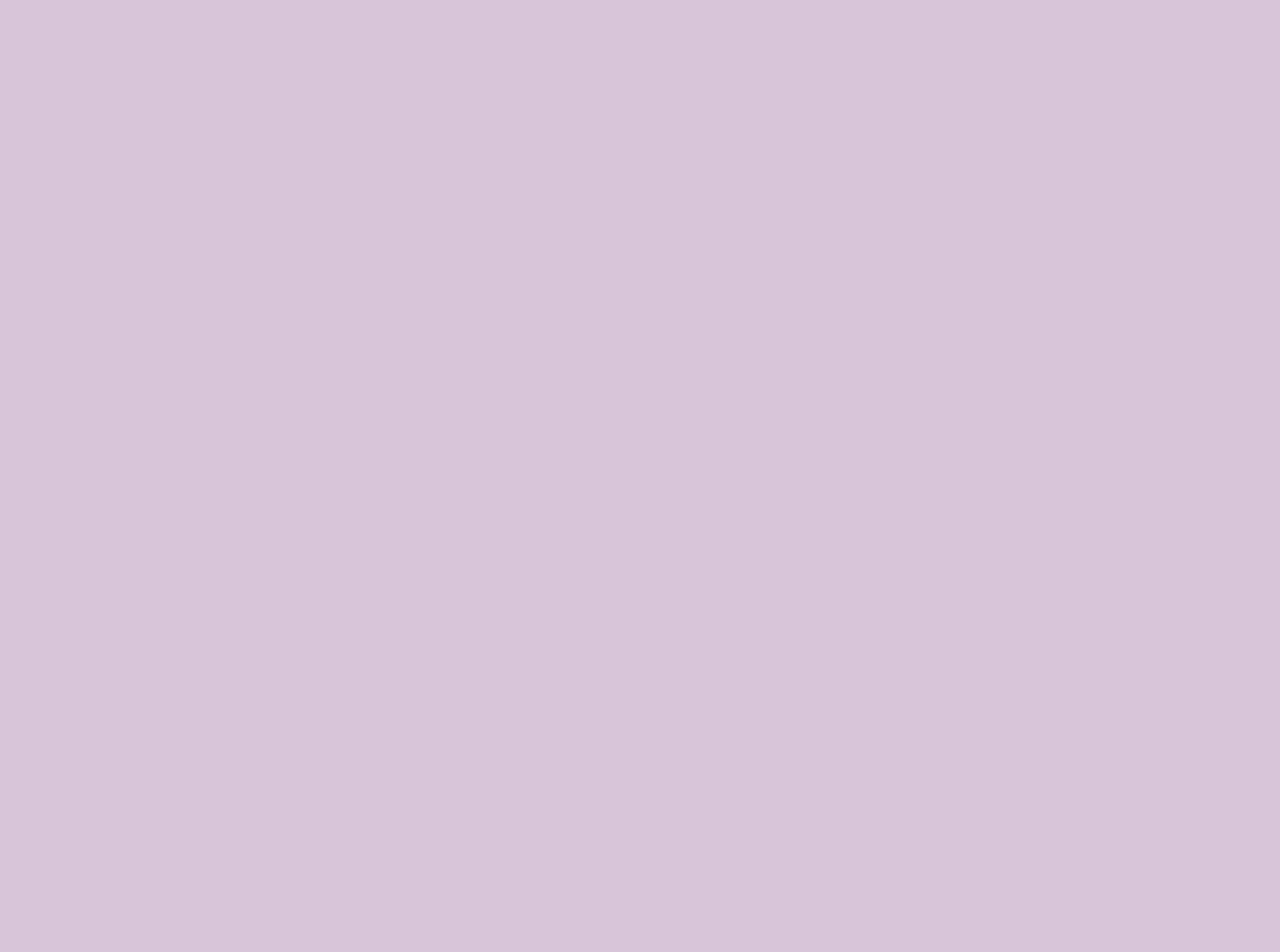
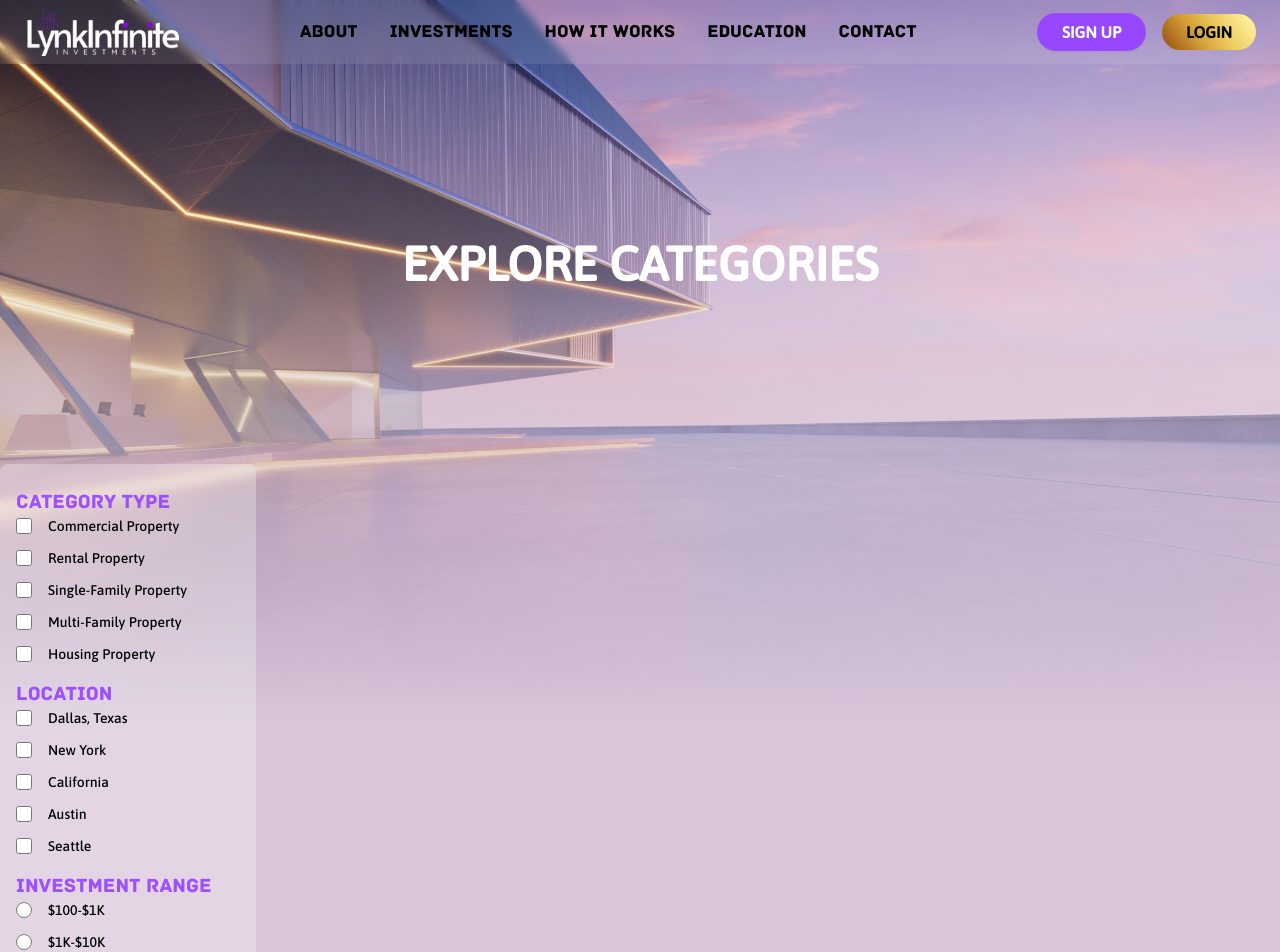
Before and after one commit to upchangeinvestments/frontend, a React (Create React App) app: page /category in a window 1280 px wide. Before the commit this address had no page. Shown: the top 952 px of the page. Before the commit the page ends 800 px from the top, so only its background shows below. Built offline with nearby package versions, Linux system fonts and the light colour scheme.

Commit message:
all fine with modules

```diff
--- a/src/App.js
+++ b/src/App.js
@@ -3,6 +3,7 @@ import './App.css';
 import LandingPage from "./Pages/LandingPage/LandingPage";
 import SignInPage from "./Pages/SignInPage/SignIn";
 import SubscriptionPage from "./Pages/Subscription/SubscriptionPage";
+import CategoryPage from "./Pages/CategoryPage/CategoryPage";
 
 
 function App() {
@@ -12,6 +13,7 @@ function App() {
         <Route path="/" element={<LandingPage />} />
         <Route path="/signin" element={<SignInPage />} />
         <Route path="/premium" element={< SubscriptionPage />} />
+        <Route path="/category" element={< CategoryPage />} />
       </Routes>
     </BrowserRouter>
     // figure out the css for the zoom-in and zoom-out and implemet as well.
--- /dev/null
+++ b/src/Pages/CategoryPage/CategoryPage.jsx
@@ -0,0 +1,20 @@
+import React from 'react'
+import "../../styles/CategoryPage/categoryPage.css"
+import NavBar from '../../commonComponents/NavBar';
+// import SearchBox from '../../commonComponents/SearchBox';
+import FilterSection from '../../commonComponents/FilterSection';
+
+function CategoryPage() {
+    return (
+        <div className='categoryMain'>
+            <NavBar />
+            <div className="">
+                <p className='uppercase text-white font-bold text-5xl flex items-center justify-center h-[50vh]'>Explore Categories</p>
+            </div>
+            {/* <SearchBox /> */}
+            <FilterSection />
+        </div>
+    )
+}
+
+export default CategoryPage;
--- a/src/Pages/LandingPage/ListWithUs.jsx
+++ b/src/Pages/LandingPage/ListWithUs.jsx
@@ -4,8 +4,8 @@ import { Link } from "react-router-dom";
 function ListWithUs() {
     return (
         <div className="w-auto mb-8 -mt-8 flex items-center justify-center ButtonFont">
-            <Link to="/premium" className="text-2xl font-bold px-8 py-4 rounded-full shadow-sm  text-black bg-[#A474E2] opacity-[.80]">
-                <button type='submit'>LIST WITH US</button>
+            <Link to="/premium" className="text-2xl font-bold px-8 py-4 rounded-full shadow-sm  text-white bg-[#A474E2] opacity-[.80]">
+                <button type='submit '>LIST WITH US</button>
             </Link>
         </div>
     )
--- a/src/Pages/LandingPage/Unique.jsx
+++ b/src/Pages/LandingPage/Unique.jsx
@@ -1,5 +1,4 @@
 import React from 'react';
-// import { PieChart } from '@mui/x-charts/PieChart';
 import FilterCard from './FilterCard';
 import ReactCardCarousel from "react-card-carousel";
 
--- /dev/null
+++ b/src/commonComponents/FilterSection.jsx
@@ -0,0 +1,38 @@
+import FilterSubSection from "./FilterSubSection";
+import { Slider } from "@material-tailwind/react";
+
+
+function FilterSection() {
+    const CategoryType = ['Commercial Property', 'Rental Property', 'Single-Family Property', 'Multi-Family Property', 'Housing Property'];
+    const LocationType = ["Dallas, Texas", "New York", "California", "Austin", "Seattle"];
+    const CompanyType = ["Diversified Healthcare Trust", "Angel Oak Mortgage, Inc.", "Tanger, Inc", "Modiv Industrial, Inc.", "Park Hotels & Resorts"];
+    const InvestmentRange = ["$100-$1K", "$1K-$10K", "$10K-$50K", "$50K-$100K", "$100K-$500K", "$500K-$1M", "$1M+"];
+    const HoldPeriod = ["0Yrs-1Yrs", "1rs-2rs", "2rs-5rs", "5rs-7rs", "7rs-10Yrs", "10Yrs+"]
+
+    return (
+        <div className="bg-white/20 backdrop-blur-sm rounded-lg w-[20%] p-2" style={{
+            backgroundImage: "linear-gradient(rgba(255, 255, 255, 0.1), rgba(255, 255, 255, 0.1))",
+            backgroundBlendMode: "overlay",
+        }}>
+            <FilterSubSection list={CategoryType} title="Category Type" inputType="checkbox" />
+            <FilterSubSection list={LocationType} title="Location" inputType="checkbox" />
+            <FilterSubSection list={InvestmentRange} title="Investment Range" inputType="radio" />
+            <div className="flex flex-col w-full font-['Archive'] items-start justify-center px-4 md:px-0 my-4 mx-2">
+                <div className="text-xl text-[rgba(151,_71,_255,_0.93)]">Zip Code </div>
+                <div className="font-['Asap']">
+                    <input type="text" name="" className="bg-gray-100 border py-2 px-4 rounded-md outline-none	border-1 border-[#9747FF]" />
+                </div>
+            </div>
+            <div className="flex flex-col w-full font-['Archive'] items-start justify-center px-4 md:px-0 my-4 mx-2">
+                <div className="text-xl text-[rgba(151,_71,_255,_0.93)]">IRR </div>
+                <div className="w-[80%]">
+                    <Slider className="color-[#9747FF]" defaultValue={0} style={{ color: "red" }} />
+                </div>
+            </div>
+            <FilterSubSection list={HoldPeriod} title="Hold Period" inputType="radio" />
+            <FilterSubSection list={CompanyType} title="Companies" inputType="checkbox" />
+        </div>
+    )
+}
+
+export default FilterSection
--- /dev/null
+++ b/src/commonComponents/FilterSubSection.jsx
@@ -0,0 +1,26 @@
+import React from 'react'
+
+function FilterSubSection(props) {
+    return (
+        <div>
+            <div id="PropertyTypeFilterRoot" className="flex flex-col w-full font-['Archive'] items-start justify-center px-4 md:px-0 my-4 mx-2">
+                <div className="text-xl text-[rgba(151,_71,_255,_0.93)]">{props.title}</div>
+                <form className="flex flex-col gap-3 max-w-xs md:max-w-md font-['Asap']">
+                    {props.list.map((propertyType, index) => (
+                        <label key={index} className="flex flex-row gap-4 w-full items-center">
+                            <input
+                                name={props.inputType == "radio" ? "radioType" : propertyType}
+                                type={props.inputType}
+                                value={propertyType}
+                                className="w-4 h-4 text-purple-500 border-gray-300 rounded focus:ring-purple-500"
+                            />
+                            <div className="text-sm">{propertyType}</div>
+                        </label>
+                    ))}
+                </form>
+            </div>
+        </div>
+    )
+}
+
+export default FilterSubSection
--- a/src/commonComponents/NavBar.jsx
+++ b/src/commonComponents/NavBar.jsx
@@ -57,21 +57,21 @@ const NavBar = () => {
               </div>
             </div>
             <div className="hidden md:flex md:justify-center md:items-center md:flex-auto md:gap-4 lg:gap-8 xl:gap-10 md:text-sm lg:text-lg">
-              <a href="#" className="font-medium text-black hover:text-gray-900 md:text-nowrap">
+              <Link to="#" className="font-medium text-black hover:text-gray-900 md:text-nowrap">
                 About
-              </a>
-              <a href="#" className="font-medium text-black hover:text-gray-900 md:text-nowrap">
+              </Link>
+              <Link to="/category" className="font-medium text-black hover:text-gray-900 md:text-nowrap">
                 Investments
-              </a>
-              <a href="#" className="font-medium text-black hover:text-gray-900 md:text-nowrap">
+              </Link>
+              <Link to="#" className="font-medium text-black hover:text-gray-900 md:text-nowrap">
                 How it works
-              </a>
-              <a href="#" className="font-medium text-black hover:text-gray-900 md:text-nowrap">
+              </Link>
+              <Link to="#" className="font-medium text-black hover:text-gray-900 md:text-nowrap">
                 Education
-              </a>
-              <a href="#" className="font-medium text-black hover:text-gray-900 md:text-nowrap">
+              </Link>
+              <Link to="#" className="font-medium text-black hover:text-gray-900 md:text-nowrap">
                 Contact
-              </a>
+              </Link>
             </div>
             <div className="hidden md:flex md:justify-end items-center md:flex-none gap-x-4 ButtonFont font-semibold">
               <a
@@ -162,8 +162,8 @@ const NavBar = () => {
                       About
                     </span>
                   </a>
-                  <a
-                    href="#"
+                  <Link
+                    to="/category"
                     className="-m-3 p-3 flex items-center rounded-md hover:bg-gray-50"
                   >
                     {/* Heroicon name: outline/cursor-click */}
@@ -185,7 +185,7 @@ const NavBar = () => {
                     <span className="ml-3 text-base font-medium text-gray-900">
                       Investments
                     </span>
-                  </a>
+                  </Link>
                   <a
                     href="#"
                     className="-m-3 p-3 flex items-center rounded-md hover:bg-gray-50"
--- a/src/commonComponents/PostCard.jsx
+++ b/src/commonComponents/PostCard.jsx
@@ -20,7 +20,7 @@ const RealEstateCard = (props) => {
                 <div className="text-gray-600 my-2 text-sm text-justify">{props.data.description}</div>
                 <div className="flex-nowrap">
                     <p>
-                        Targeted Irr: <span className='font-bold'>{props.data.IRR}</span>
+                        Targeted IRR: <span className='font-bold'>{props.data.IRR}</span>
                     </p>
                 </div>
                 <div className="progress-section">
--- /dev/null
+++ b/src/commonComponents/SearchBox.jsx
@@ -0,0 +1,22 @@
+import React from 'react'
+
+function SearchBox(props) {
+    return (
+        <div className="flex items-center justify-center bg-black opacity-[0.6] w-full p-4">
+            <form className="w-[60%] ">
+                <label for="default-search" className="mb-2 text-sm font-medium sr-only">Search</label>
+                <div className="relative flex items-center">
+                    <div className="absolute inset-y-0 start-0 flex items-center ps-3 pointer-events-none">
+                        <svg className="w-6 h-6 text-gray-500 dark:text-gray-400" aria-hidden="true" xmlns="http://www.w3.org/2000/svg" fill="none" viewBox="0 0 20 20">
+                            <path stroke="currentColor" stroke-linecap="round" stroke-linejoin="round" stroke-width="2" d="m19 19-4-4m0-7A7 7 0 1 1 1 8a7 7 0 0 1 14 0Z" />
+                        </svg>
+                    </div>
+                    <input type="search" id="default-search" className="outline-none block w-full p-4 ps-12 text-base rounded-full bg-gray-50" placeholder="Search..." required />
+                    <button type="submit" className="text-white absolute inset-y-0 right-0 m-1 font-medium rounded-full text-base px-6 bg-[#9747FF] hover:bg-[#8e47ec] bg-gradient-to-r from-purple-500 to-purple-700" >Search</button>
+                </div>
+            </form>
+        </div>
+    )
+}
+
+export default SearchBox;
--- /dev/null
+++ b/src/styles/CategoryPage/categoryPage.css
@@ -0,0 +1,8 @@
+.categoryMain{
+    background-image: linear-gradient(to bottom, rgba(239, 239, 239, 0), #d8c5d9), url('../../assets/Building.jpg');
+    height: 90vh;
+    background-position: center;
+    background-repeat: no-repeat;
+    background-size: cover;
+    position: relative;
+}
--- a/src/styles/SignIn/SignIn.css
+++ b/src/styles/SignIn/SignIn.css
@@ -203,7 +203,7 @@
   opacity: 1;
   z-index: 2;
   display: flex;
-  align-items: end;
+  align-items: flex-end;
 }
 
 .intro-control.signup-intro {
@@ -269,13 +269,13 @@
   z-index: 1;
   /* height: 80vh; */
   display: flex;
-  align-items: end;
+  align-items: flex-end;
 }
 
 .change .signup-intro {
   opacity: 1;
   z-index: 2;
-  align-items: end;
+  align-items: flex-end;;
   width: 100%;
 }
 
```
Also changed, not shown: src/commonComponents/ScrollWrapper.jsx (deleted, +0 -26 lines).
